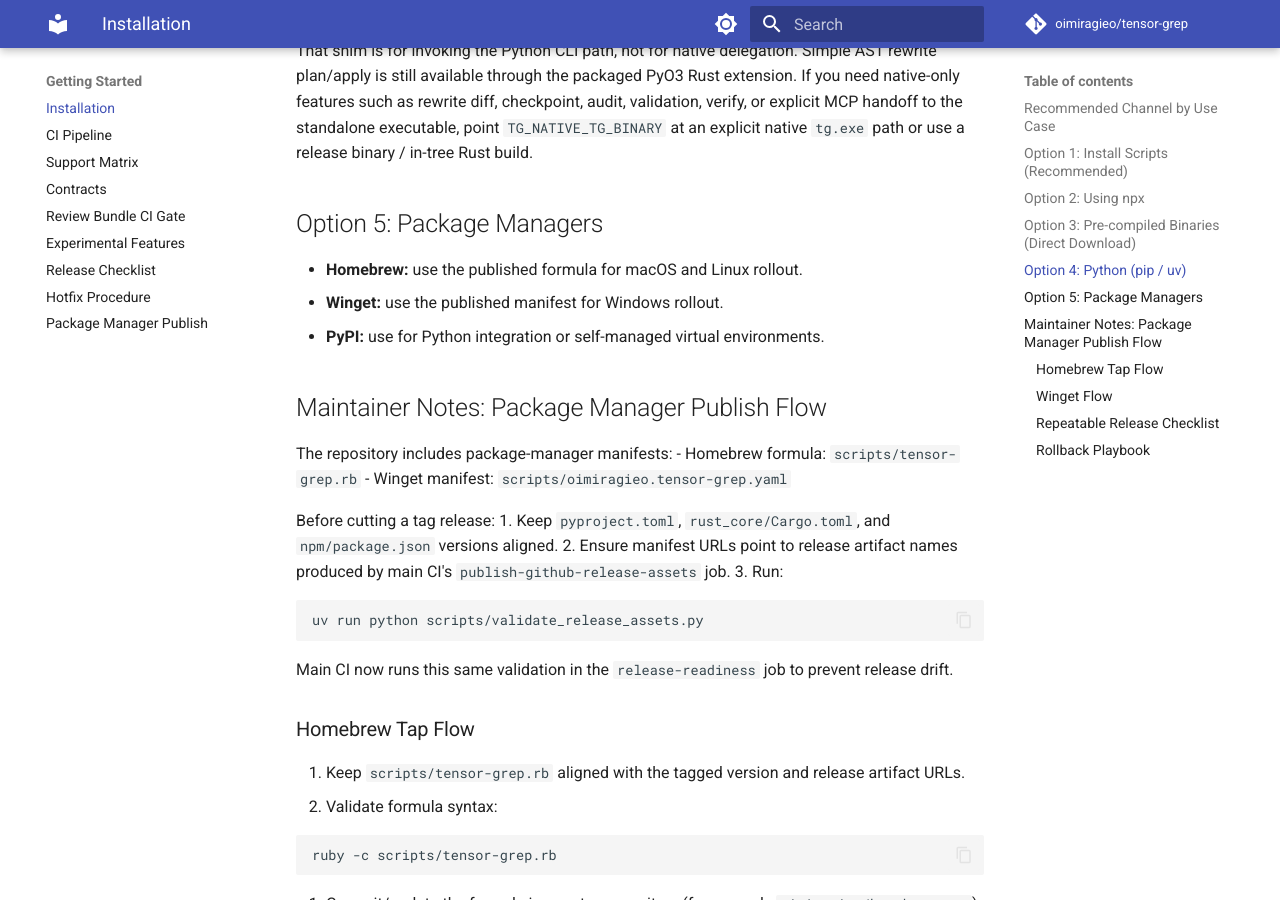
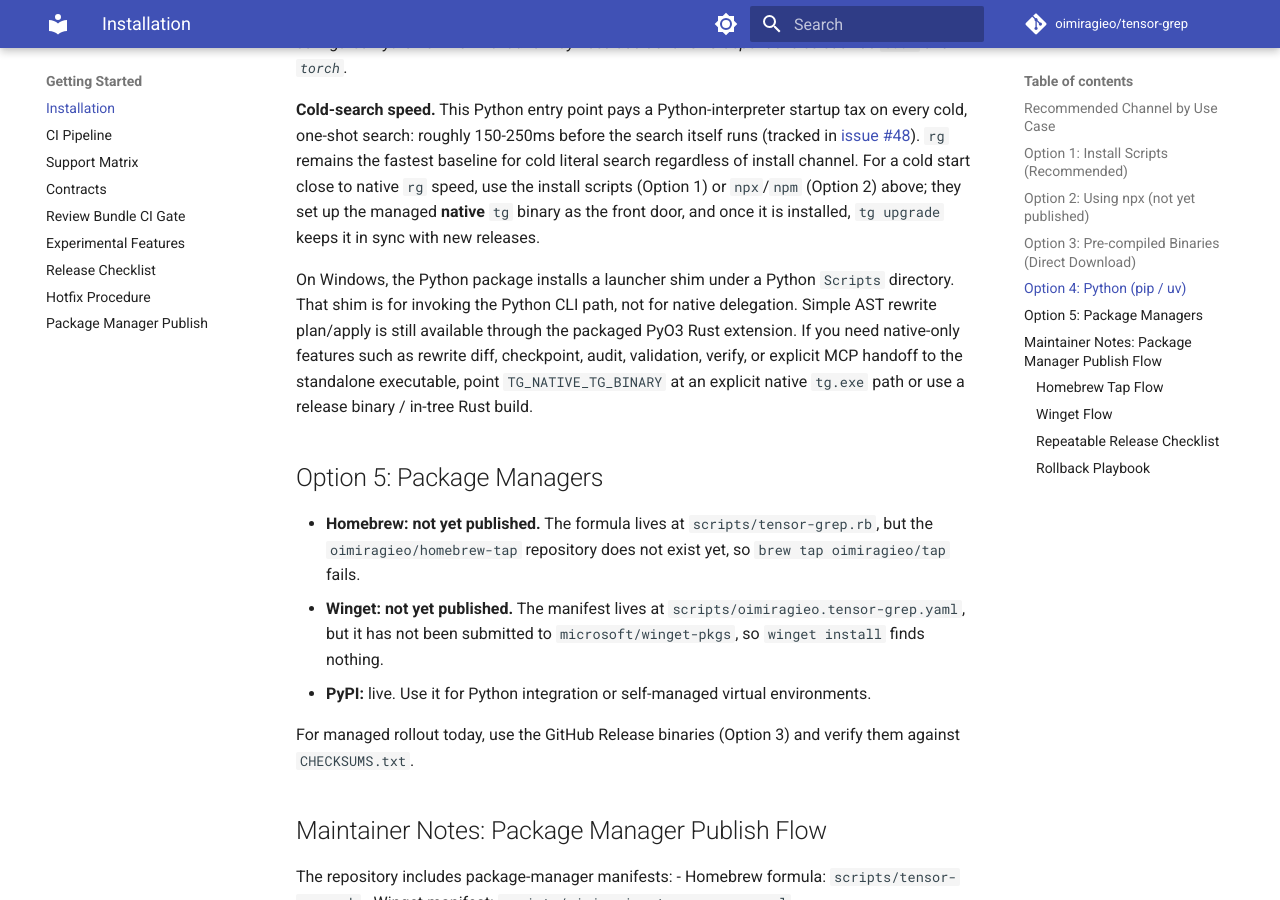
Before and after one commit to oimiragieo/tensor-grep, an MkDocs documentation site: the page built from docs/installation.md, in a window 1280 px wide and 900 px high, scrolled down 3201 px. Built offline with MkDocs 1.6.1 and Material for MkDocs 9.7.7, drawn with Linux system fonts in a browser that asks for light colours; comment, search, counter and statistics services are not loaded; some of the changed text lies outside the part shown.

Commit message:
docs(install): stop advertising npm, Homebrew and winget as live
npm install -g tensor-grep returns 404 (never published), the Homebrew
tap repo oimiragieo/homebrew-tap does not exist, and the winget manifest
was never submitted to microsoft/winget-pkgs. Only PyPI and the GitHub
Release binaries (and the install scripts that use them) are live.
Mark each channel's real status and point users at working installs.

Co-Authored-By: Claude Opus 5.5 (1M context) <noreply@anthropic.com>

````diff
--- a/docs/installation.md
+++ b/docs/installation.md
@@ -6,7 +6,12 @@
 
 - **Individual developers who want `tg update` / `tg upgrade`:** use the install scripts or `pip` / `uv`.
 - **Managed workstation rollout:** use GitHub release binaries, Homebrew, or Winget.
-- **Node-centric invocation:** use `npx`.
+- **Node-centric invocation:** `npx` is **not published yet** (see Option 2); use the install script or `uvx` for now.
+
+> **Channel status (verified 2026-09-25).** Live today: **PyPI** (`pip` / `uv`), **GitHub Release
+> binaries**, and the **install scripts** (which download those binaries). **Not yet published:**
+> npm/`npx`, Homebrew, and winget. The manifests for them exist in this repository, but nothing
+> has been pushed to those registries, so their install commands currently fail.
 - **Experimental features:** review [docs/EXPERIMENTAL.md](EXPERIMENTAL.md) instead of assuming hidden commands are stable/public.
 
 ## Option 1: Install Scripts (Recommended)
@@ -42,9 +47,14 @@ curl -LsSf https://raw.githubusercontent.com/oimiragieo/tensor-grep/main/scripts
 > checksum before running. As with any `curl | sh` installer, review the script before piping it to a
 > shell.
 
-## Option 2: Using `npx`
+## Option 2: Using `npx` (not yet published)
 
-If you have Node.js installed, you can use `npx` to download and run the correct binary for your platform automatically:
+> **Not on the npm registry yet.** `npm install -g tensor-grep` and `npx tensor-grep` currently
+> return **404** because the package has never been published. Until it is, use Option 1 (install
+> script), `uvx tensor-grep`, or `pip install tensor-grep`. The wrapper in `npm/` works from a
+> source checkout: `npm install -g ./npm` (it downloads and SHA-256-verifies the release binary).
+
+Once published, if you have Node.js installed you will be able to use `npx` to download and run the correct binary for your platform automatically:
 
 ```bash
 npx tensor-grep search "ERROR" app.log
@@ -99,9 +109,14 @@ On Windows, the Python package installs a launcher shim under a Python `Scripts`
 
 ## Option 5: Package Managers
 
-- **Homebrew:** use the published formula for macOS and Linux rollout.
-- **Winget:** use the published manifest for Windows rollout.
-- **PyPI:** use for Python integration or self-managed virtual environments.
+- **Homebrew:** **not yet published.** The formula lives at `scripts/tensor-grep.rb`, but the
+  `oimiragieo/homebrew-tap` repository does not exist yet, so `brew tap oimiragieo/tap` fails.
+- **Winget:** **not yet published.** The manifest lives at `scripts/oimiragieo.tensor-grep.yaml`,
+  but it has not been submitted to `microsoft/winget-pkgs`, so `winget install` finds nothing.
+- **PyPI:** live. Use it for Python integration or self-managed virtual environments.
+
+For managed rollout today, use the GitHub Release binaries (Option 3) and verify them against
+`CHECKSUMS.txt`.
 
 ## Maintainer Notes: Package Manager Publish Flow
 
````
Also changed, not shown: README.md (+2 -2 lines).
